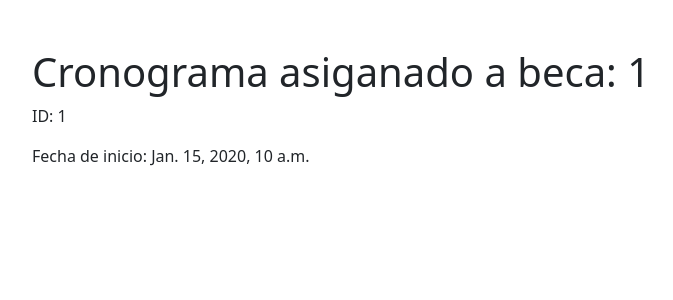
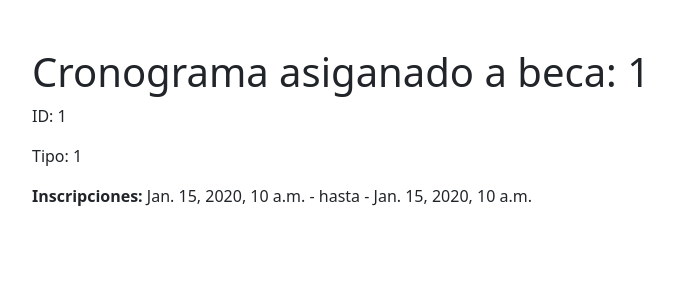
Before and after one commit to Jun-266/becas-filantropia, a Django app: template app_becas/templates/calendar_show_info.html in a window 1280 px wide. Shown: the part 56-356 px from the top of the page, without its empty margins (86-759 px from the left). Run offline with Django 4.2, Linux system fonts and the light colour scheme; the template is opened without the code that fills it: most values are stand-ins (such as "Sample title", 1, 10 or a date in 2020); parts of the project's set-up code (start-up, migrations or seed data) failed here and were passed over.

Commit message:
chore: giving format to show calendar info

```diff
--- a/app_becas/templates/calendar_show_info.html
+++ b/app_becas/templates/calendar_show_info.html
@@ -3,11 +3,25 @@
 {% block content %}
     <div class=" container p-5">
         <h1>Cronograma asiganado a beca: {{calendar.scholarship_id}} </h1>
+
         <p>ID: {{calendar.auto_id}}</p>
-        <p>Fecha de inicio: {{calendar.inscription_start_date}}</p><br>
+        <p>Tipo: {{calendar.calendar_type_id}}</p>
+        <p> <span class="fw-bold">Inscripciones:</span> {{calendar.inscription_start_date}} - hasta - {{calendar.inscription_deadline}}</p><br>
+
 
     </div>
-
+    <!--
+        calendar_type_id = models.CharField(max_length=2)
+    scholarship_id = models.CharField(max_length=20)
+    inscription_start_date = models.DateField()
+    inscription_deadline = models.DateField()
+    selection_start_date = models.DateField()
+    selection_deadline = models.DateField()
+    interview_start_date = models.DateField()
+    interview_deadline = models.DateField()
+    publish_elected_start_date = models.DateField()
+    publish_elected_deadline
+    -->
 
 
 {% endblock %}
--- a/app_becas/views/calendar_show_info.py
+++ b/app_becas/views/calendar_show_info.py
@@ -12,5 +12,5 @@ class Calendar_show_info(View):
         calendar = Calendar_obj.objects.get(auto_id = request.GET['auto_id'])
         #calendar = self
         return render(request, 'calendar_show_info.html', {
-            'calendar': calendar
+            'calendar' : calendar
         })
```
Also changed, not shown: app_becas/models.py (line endings or trailing spaces).
